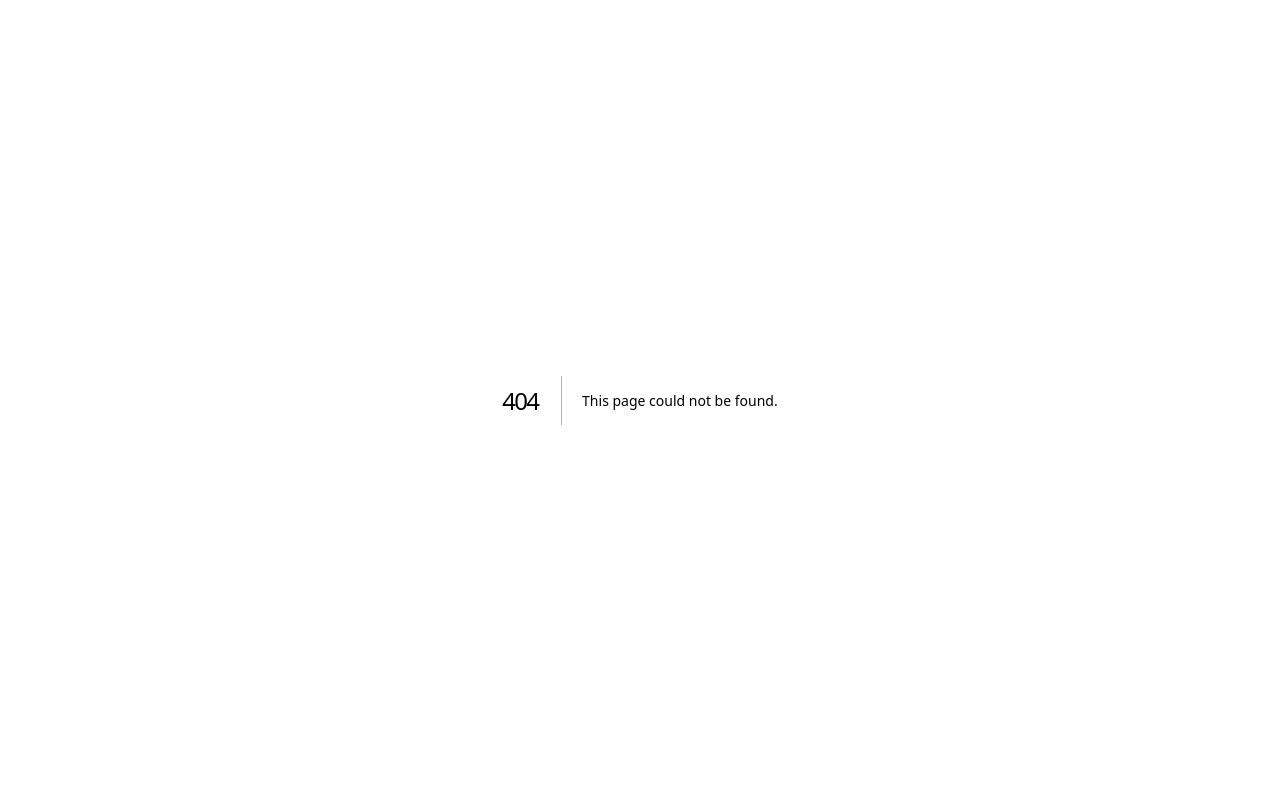
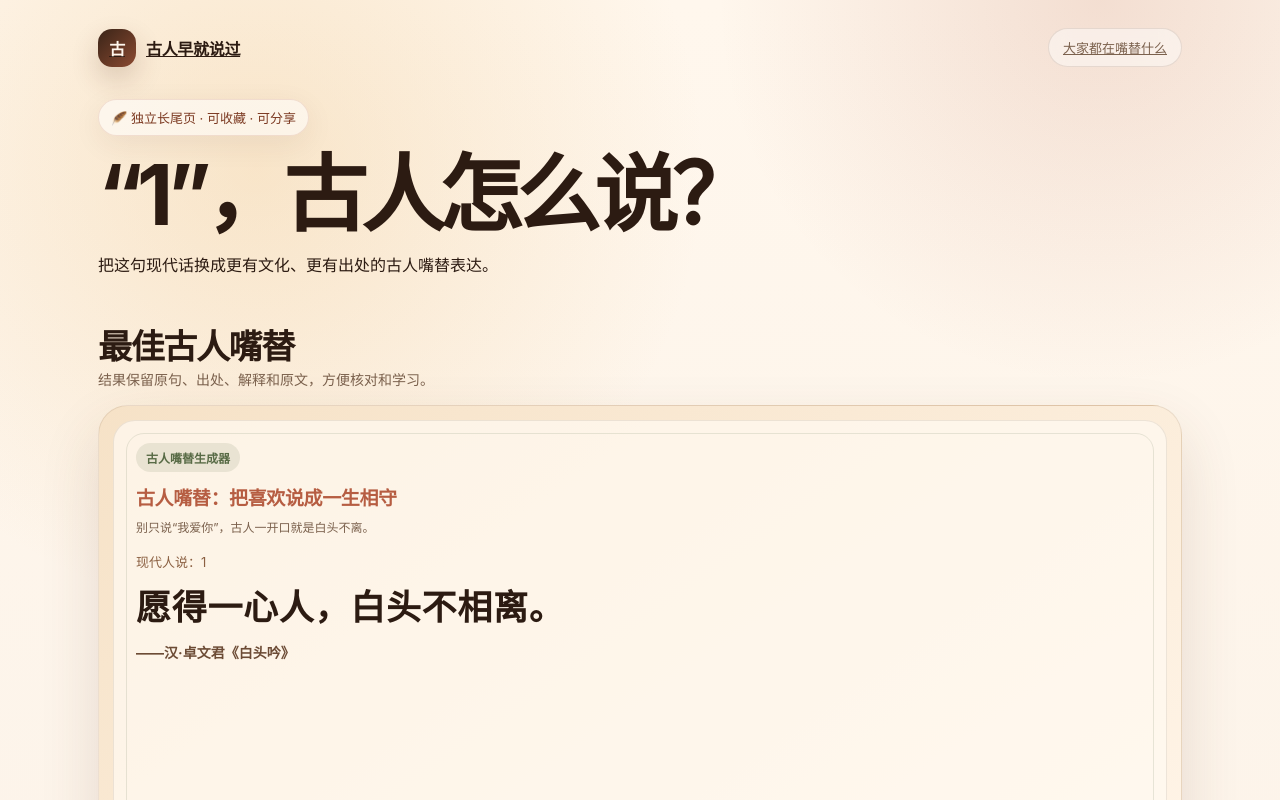
Before and after one commit to yandong2023/gu-ren-said, a Next.js app: page /q/1 in a window 1280 px wide. Before the commit this address had no page. Shown: the top 800 px of the page. Built offline with nearby package versions, Linux system fonts and the light colour scheme; no server answers.

Commit message:
Add indexable query landing pages

```diff
--- /dev/null
+++ b/app/q/[slug]/page.tsx
@@ -0,0 +1,103 @@
+import type { Metadata } from "next";
+import QuoteCard from "@/components/QuoteCard";
+import { getSharePersona } from "@/lib/share-persona";
+import { runSearch } from "@/lib/search-service.server";
+import { absoluteQueryUrl, queryHref, shouldIndexQuery, slugToQuery } from "@/lib/trends.server";
+
+type PageProps = {
+  params: Promise<{ slug: string }>;
+};
+
+async function getQuery(params: PageProps["params"]) {
+  const { slug } = await params;
+  return slugToQuery(slug);
+}
+
+export async function generateMetadata({ params }: PageProps): Promise<Metadata> {
+  const query = await getQuery(params);
+  const shouldIndex = await shouldIndexQuery(query);
+  const payload = await runSearch(query, 1, { enhance: false });
+  const result = payload.results[0];
+  const title = `${query}，古人怎么说？｜古人嘴替`;
+  const description = result
+    ? `${query}的古人嘴替：${result.quote} ——${result.dynasty}·${result.author}《${result.title}》。`
+    : `把“${query}”换成更有文化的古人说法，查看真实出处和原文。`;
+  const share = result ? getSharePersona(result) : null;
+  const image = result
+    ? `/api/share-image?q=${encodeURIComponent(query)}&quote=${encodeURIComponent(result.quote)}&author=${encodeURIComponent(result.author)}&dynasty=${encodeURIComponent(result.dynasty)}&title=${encodeURIComponent(result.title)}&persona=${encodeURIComponent(share?.name ?? "古人嘴替生成器")}&slogan=${encodeURIComponent(share?.slogan ?? "把你的现代话换成古人说法")}`
+    : "/og.svg";
+
+  return {
+    title,
+    description,
+    alternates: {
+      canonical: queryHref(query)
+    },
+    robots: {
+      index: shouldIndex,
+      follow: true
+    },
+    openGraph: {
+      title,
+      description,
+      url: absoluteQueryUrl(query),
+      images: [image]
+    },
+    twitter: {
+      card: "summary_large_image",
+      title,
+      description,
+      images: [image]
+    }
+  };
+}
+
+export default async function QueryPage({ params }: PageProps) {
+  const query = await getQuery(params);
+  const payload = await runSearch(query, 6, { enhance: true });
+  const top = payload.results[0];
+
+  return (
+    <main className="shell">
+      <nav className="nav" aria-label="主导航">
+        <a className="brand" href="/"><span className="brand-mark">古</span><span>古人早就说过</span></a>
+        <a className="nav-pill" href="/hot">大家都在嘴替什么</a>
+      </nav>
+
+      <section className="query-hero">
+        <div className="badge">🪶 独立长尾页 · 可收藏 · 可分享</div>
+        <h1>“{query}”，古人怎么说？</h1>
+        <p>把这句现代话换成更有文化、更有出处的古人嘴替表达。</p>
+      </section>
+
+      {top ? (
+        <section aria-label="最佳古人嘴替">
+          <div className="section-title"><div><h2>最佳古人嘴替</h2><p>结果保留原句、出处、解释和原文，方便核对和学习。</p></div></div>
+          <div className="single-result">
+            <QuoteCard result={top} query={query} />
+          </div>
+        </section>
+      ) : (
+        <div className="empty-state">暂时没有找到足够贴切的古人嘴替。可以回到首页换一种说法再试。</div>
+      )}
+
+      {payload.results.length > 1 ? (
+        <section aria-label="更多相似表达">
+          <div className="section-title"><div><h2>更多相似说法</h2><p>不同句子适合不同语气和场景。</p></div></div>
+          <div className="results">
+            {payload.results.slice(1).map((result) => <QuoteCard key={result.id} result={result} query={query} compact />)}
+          </div>
+        </section>
+      ) : null}
+
+      <section className="related-searches" aria-label="相似搜索">
+        <div className="section-title"><div><h2>相似搜索</h2><p>继续看看这些现代话，古人会怎么说。</p></div></div>
+        <div className="hot-strip-list">
+          {["我爱你", "你真好看", "我 emo 了", "这事包的", "太卷了想躺平", "不要放弃", "想家了", "我真的会谢"].filter((item) => item !== query).slice(0, 8).map((item, index) => (
+            <a href={queryHref(item)} className="hot-chip" key={item}><span>{index + 1}</span>{item}</a>
+          ))}
+        </div>
+      </section>
+    </main>
+  );
+}
```
